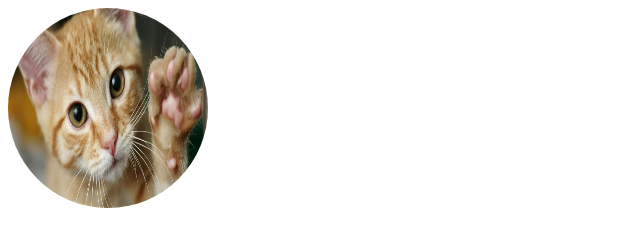
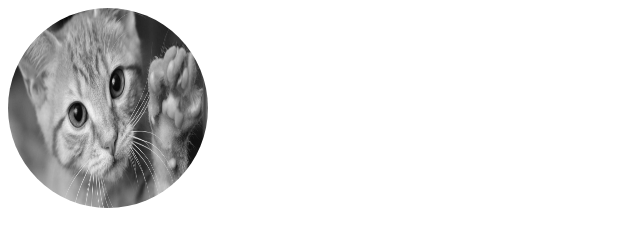
Before and after one commit to Axon3s/CV, a plain HTML site: page index.html in a window 1280 px wide. Shown: the whole page, without its empty margins (0-640 px from the left). Drawn offline with Linux system fonts and the light colour scheme.

Commit message:
fondo de imagen blanco y negro

```diff
--- a/styles.css
+++ b/styles.css
@@ -3,4 +3,12 @@
     width:200px;
     height:200px;
     border-radius:100%;
+
+
+.gris
+    -webkit-filter: grayscale(100%);
+    -moz-filter: grayscale(100%);
+    -ms-filter: grayscale(100%);
+    -o-filter: grayscale(100%);
+    filter: grayscale(100%);
 }
```
Also changed, not shown: index.html (+1 -0 lines).
